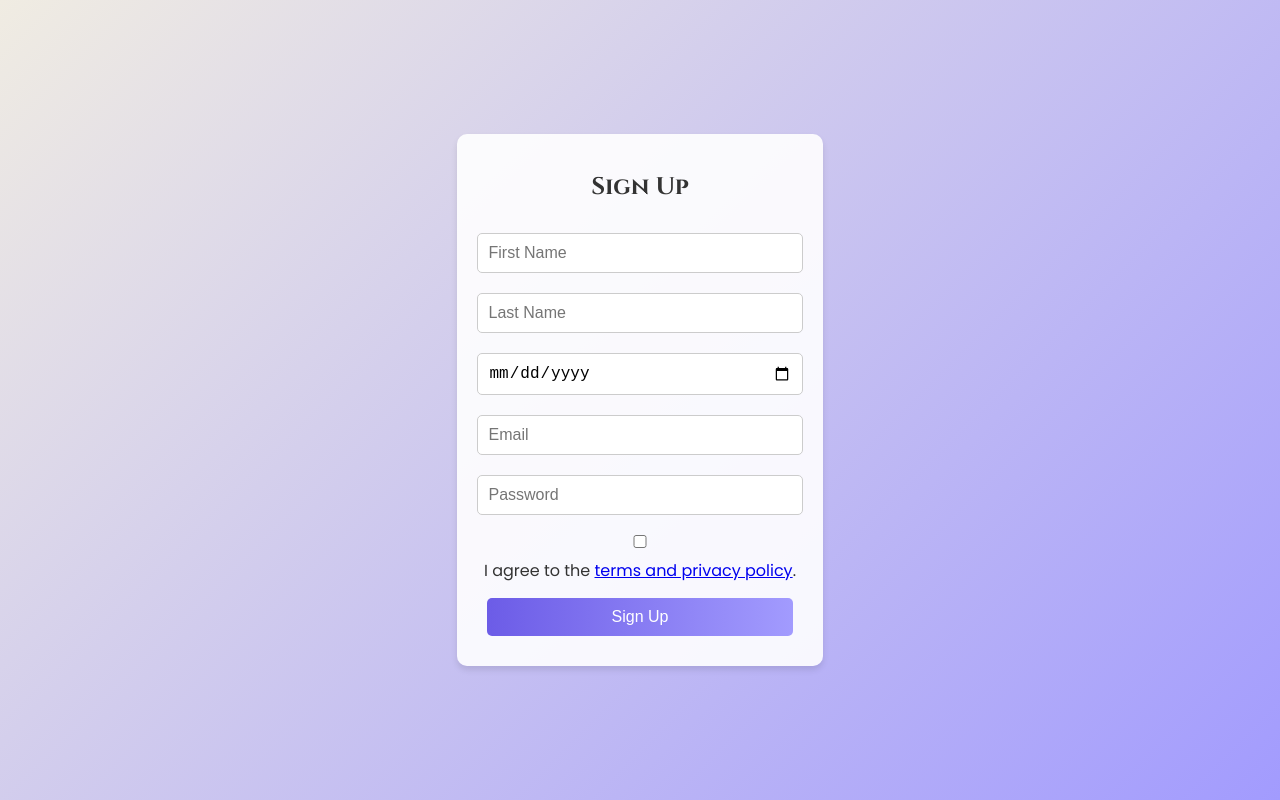
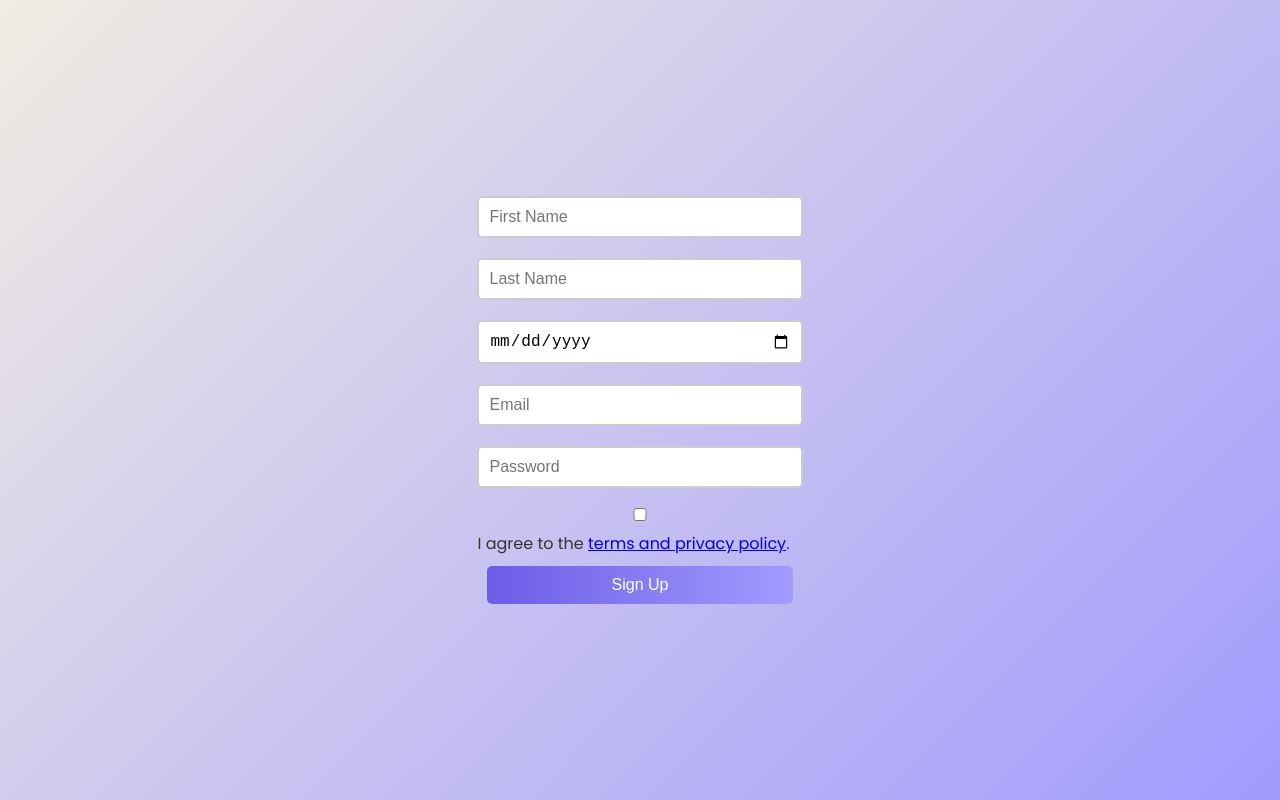
Before and after one commit to RevStanton/pythagorean-quiz, a React (Vite) app: page /pythagorean-quiz/signup in a window 1280 px wide. Built offline with nearby package versions, Linux system fonts and the light colour scheme.

Commit message:
Added SignUpPage, improved navigation, updated terms link, and fixed routing issues

```diff
--- a/src/pages/SignUpPage.jsx
+++ b/src/pages/SignUpPage.jsx
@@ -3,6 +3,7 @@ import { useNavigate } from "react-router-dom";
 import { auth, db } from "../firebase";
 import { createUserWithEmailAndPassword } from "firebase/auth";
 import { doc, setDoc } from "firebase/firestore";
+import { Link } from "react-router-dom";
 import "../styles/SignUpPage.css";
 
 function SignUpPage() {
@@ -54,8 +55,6 @@ function SignUpPage() {
   };
 
   return (
-    <div className="signup-page">
-      <h1>Sign Up</h1>
     <form onSubmit={handleSubmit}>
   <input
     type="text"
@@ -97,7 +96,7 @@ function SignUpPage() {
     onChange={handleChange}
     required
   />
-        <div>
+  <div className="checkbox-container">
     <input
       type="checkbox"
       name="agreeToTerms"
@@ -105,13 +104,13 @@ function SignUpPage() {
       onChange={handleChange}
     />
     <label>
-            I agree to the <a href="/terms">terms and privacy policy</a>.
+    I agree to the <Link to="/terms">terms and privacy policy</Link>.
     </label>
   </div>
   {error && <p className="error">{error}</p>}
   <button type="submit">Sign Up</button>
 </form>
-    </div>
+
   );
 }
 
--- a/src/pages/WelcomePage.jsx
+++ b/src/pages/WelcomePage.jsx
@@ -39,6 +39,12 @@ function WelcomePage() {
         </button>
         <button
           className="sign-in-button"
+          onClick={() => navigate("/signup")}
+        >
+          Sign Up to Save Results
+        </button>
+        <button
+          className="sign-in-button"
           onClick={() => navigate("/signin")}
         >
           Sign In to View Results
--- a/src/styles/SignUpPage.css
+++ b/src/styles/SignUpPage.css
@@ -1,47 +1,34 @@
-.signup-page {
-    max-width: 400px;
-    margin: auto;
-    padding: 20px;
-    background: rgba(255, 255, 255, 0.9);
-    border-radius: 10px;
-    box-shadow: 0 4px 6px rgba(0, 0, 0, 0.1);
-    text-align: center;
+.signup-page form input {
+  width: 100%;
+  padding: 10px;
+  margin-bottom: 15px;
+  border: 1px solid #ccc;
+  border-radius: 4px;
+  box-sizing: border-box;
 }
 
-  .signup-page h1 {
-    font-size: 24px;
-    margin-bottom: 20px;
+.signup-page .checkbox-container {
+  display: flex;
+  align-items: center;
+  gap: 10px;
+  margin-bottom: 15px;
 }
 
-  .signup-page form {
-    display: flex;
-    flex-direction: column;
-  }
-
-  .signup-page input {
-    margin: 10px 0;
-    padding: 10px;
-    border: 1px solid #ccc;
-    border-radius: 5px;
-    font-size: 16px;
+.signup-page .checkbox-container label {
+  font-size: 14px;
 }
 
 .signup-page button {
-    margin-top: 15px;
-    padding: 10px 20px;
-    background-color: #6c5ce7;
+  width: 100%;
+  padding: 10px;
+  background-color: #6c63ff;
   color: white;
   border: none;
-    border-radius: 5px;
+  border-radius: 4px;
   cursor: pointer;
   transition: background-color 0.3s ease;
 }
 
 .signup-page button:hover {
-    background-color: #a29bfe;
+  background-color: #584ed3;
 }
-
-  .signup-page .error {
-    color: red;
-    margin-top: 10px;
-  }
```
Lines whose indentation alone changed are shown as unchanged.
